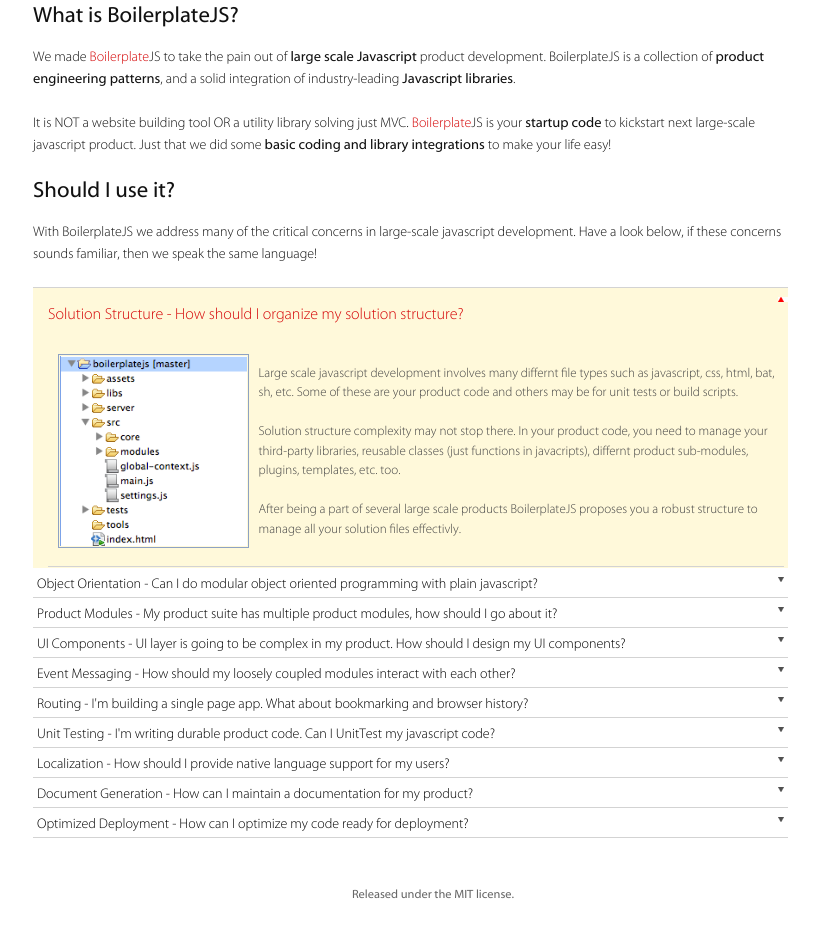
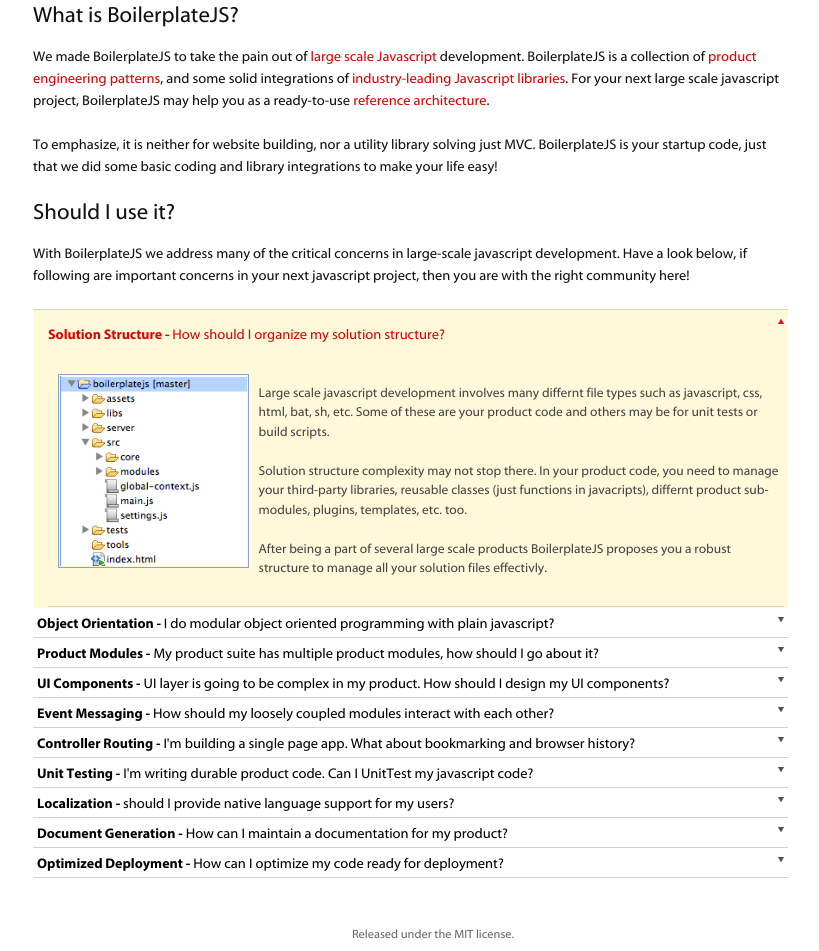
Before and after one commit to jamiebarrow/boilerplatejs-website, a plain HTML site: page index.html in a window 1280 px wide. Shown: the part 319-1270 px from the top of the page, without its empty margins (207-1026 px from the left). Before the commit the page ends 1230 px from the top, so only its background shows below. Drawn offline with Linux system fonts and the light colour scheme.

Commit message:
page styling touchups

```diff
--- a/css/Desktop.css
+++ b/css/Desktop.css
@@ -118,24 +118,28 @@
 	color: #d50607;
 }
 .meduimText {
+	font: normal 14px "MyriadWebProRegular" !important;
+	line-height: 22px !important;
+}
+.meduimTextLight {
 	font: normal 14px "MyriadProLightRegular" !important;
 	line-height: 22px !important;
 }
 .largeText {
-	font: normal 20px "MyriadProLightRegular" !important;
+	font: normal 20px "MyriadWebProRegular" !important;
 	line-height: 25px;
 }
 .lightColor {
 	color: #555555;
-	font-family: "MyriadProLightRegular" !important;
+	font-family: "MyriadWebProRegular" !important;
 }
 .redColorText {
 	color: #d50607;
 	font-size: inherit;
-	font-family: "MyriadProLightRegular" !important;
+	font-family: "MyriadWebProRegular" !important;
 }
 .boldText {
-	font-family: "MyriadWebProRegular";
+	font-family: "MyriadProSemiBold";
 	font-size: inherit;
 }
 .roundedBox {
@@ -215,17 +219,21 @@
 	background-position: right 9px;
 	cursor: pointer;
 }
+
+.emp {
+	font: 14px "MyriadProBold";
+}
 .panel .itemSelectedHeader a {
 	text-decoration: none;
 	color: #d50607;
-	font-size: 16px;
-	font-family: "MyriadProLightRegular";
+	font-size: 14px;
+	font-family: "MyriadWebProRegular";
 }
 .panel .header a {
 	text-decoration: none;
 	color: #000000;
 	font-size: 14px;
-	font-family: "MyriadProLightRegular";
+	font-family: "MyriadWebProRegular";
 }
 a.clickHeader {
 	display: block;
@@ -239,7 +247,7 @@
 	width: inherit !important;
 	font-size: 13px;
 	line-height: 150%;
-	font-family: "MyriadProLightRegular";
+	font-family: "MyriadWebProRegular";
 	position:relative;
 }
 .moreLink {
--- a/index.html
+++ b/index.html
@@ -58,10 +58,17 @@
 						What is BoilerplateJS?
 					</div>
 					<div class="meduimText ">
-						We made <span class="redColorText">Boilerplate</span>JS to take the pain out of <span class="boldText">large scale Javascript</span> product development. BoilerplateJS is a collection of <span class="boldText">product engineering patterns</span>, and a solid integration of industry-leading <span class="boldText">Javascript libraries</span>.
+						We made BoilerplateJS to take the pain out of
+						<span class="redColorText">large scale Javascript</span> development. BoilerplateJS
+						is a collection of <span class="redColorText">product engineering patterns</span>, and some solid
+						integrations of <span class="redColorText">industry-leading Javascript libraries</span>.
+						For your next large scale javascript project, BoilerplateJS may help you
+					    as a ready-to-use <span class="redColorText">reference architecture</span>.
 						<br />
 						<br />
-						It is NOT a website building tool OR a utility library solving just MVC. <span class="redColorText">Boilerplate</span>JS is your <span class="boldText">startup code</span> to kickstart next large-scale javascript product. Just that we did some <span class="boldText">basic coding and library integrations</span> to make your life easy!
+						To emphasize, it is neither for website building, nor a utility library solving just MVC.
+						BoilerplateJS is your startup code, just that we did some basic coding and library integrations
+						to make your life easy!
 						<br />
 						<br />
 					</div>
@@ -70,13 +77,14 @@
 					</div>
 					<div class="meduimText">
 						With BoilerplateJS we address many of the critical concerns in large-scale javascript development.
-						Have a look below, if these concerns sounds familiar, then we speak the same language!
+						Have a look below, if following are important concerns in your next javascript project,
+						then you are with the right community here!
 						<br/>
 						<br />
 					</div>
 					<ul id="accordion" class="panel">
 						<li class="itemSelectedHeader" >
-							<a href="#" class="clickHeader"> Solution Structure - How should I organize my solution structure?</a>
+							<a href="#" class="clickHeader"> <span class="emp">Solution Structure - </span> How should I organize my solution structure?</a>
 							<ul class="content">
 								<li>
 									<img  class="floatLeft" src="./images/content/solution-structure.png" border="1" height="190px" />
@@ -102,7 +110,7 @@
 							</ul>
 						</li>
 						<li class="header">
-							<a href="#" class="clickHeader"> Object Orientation - Can I do modular object oriented programming with plain javascript?</a>
+							<a href="#" class="clickHeader"> <span class="emp">Object Orientation - </span> I do modular object oriented programming with plain javascript?</a>
 							<ul class="content">
 								<li>
 									<img  class="floatRight" src="./images/content/oo-in-javascripts.png" />
@@ -132,7 +140,7 @@
 							</ul>
 						</li>
 						<li class="header">
-							<a href="#" class="clickHeader"> Product Modules - My product suite has multiple product modules, how should I go about it?</a>
+							<a href="#" class="clickHeader"> <span class="emp">Product Modules -</span> My product suite has multiple product modules, how should I go about it?</a>
 							<ul class="content">
 								<li>
 									<img  class="floatLeft" src="./images/content/product-suite.png" height="300px" />
@@ -160,7 +168,7 @@
 							</ul>
 						</li>
 						<li class="header">
-							<a href="#" class="clickHeader"> UI Components - UI layer is going to be complex in my product. How should I design my UI components?</a>
+							<a href="#" class="clickHeader"> <span class="emp">UI Components -</span> UI layer is going to be complex in my product. How should I design my UI components?</a>
 							<ul class="content">
 
 								<li>
@@ -198,7 +206,7 @@
 							</ul>
 						</li>
 						<li class="header">
-							<a href="#" class="clickHeader">Event Messaging - How should my loosely coupled modules interact with each other?</a>
+							<a href="#" class="clickHeader"><span class="emp">Event Messaging -</span> How should my loosely coupled modules interact with each other?</a>
 							<ul class="content">
 								<li>
 									<img  class="floatLeft" src="./images/content/event-mediation.png" height="180px"/>
@@ -222,7 +230,7 @@
 							</ul>
 						</li>
 						<li class="header">
-							<a href="#" class="clickHeader"> Routing - I'm building a single page app. What about bookmarking and browser history?</a>
+							<a href="#" class="clickHeader"> <span class="emp">Controller Routing - </span> I'm building a single page app. What about bookmarking and browser history?</a>
 							<ul class="content">
 								<li>
 									<img  class="floatRight" src="./images/content/url-routing.png" />
@@ -248,7 +256,7 @@
 						</li>
 
 						<li class="header">
-							<a href="#" class="clickHeader"> Unit Testing - I'm writing durable product code. Can I UnitTest my javascript code?</a>
+							<a href="#" class="clickHeader"> <span class="emp">Unit Testing - </span> I'm writing durable product code. Can I UnitTest my javascript code?</a>
 							<ul class="content">
 								<li>
 									<img  class="floatRight" src="./images/content/unit-testing.png" height="170px" />
@@ -268,7 +276,7 @@
 						</li>
 
 						<li class="header">
-							<a href="#" class="clickHeader"> Localization - How should I provide native language support for my users?</a>
+							<a href="#" class="clickHeader"> <span class="emp">Localization - </span> should I provide native language support for my users?</a>
 							<ul class="content">
 								<li>
 									<img  class="floatLeft" src="./images/content/localizations.png" width="250px" />
@@ -284,7 +292,7 @@
 						</li>
 
 						<li class="header">
-							<a href="#" class="clickHeader"> Document Generation - How can I maintain a documentation for my product?</a>
+							<a href="#" class="clickHeader"> <span class="emp">Document Generation -</span> How can I maintain a documentation for my product?</a>
 							<ul class="content">
 								<li>
 									<img  class="floatLeft" src="./images/content/annotated-method.png" border="1" height="99px" />
@@ -307,7 +315,7 @@
 						</li>
 
 						<li class="header">
-							<a href="#" class="clickHeader"> Optimized Deployment - How can I optimize my code ready for deployment?</a>
+							<a href="#" class="clickHeader"> <span class="emp">Optimized Deployment -</span> How can I optimize my code ready for deployment?</a>
 							<ul class="content">
 								<li>
 									<img  class="floatRight" src="./images/content/optimizer.png" style="height:150px"/>
```
Also changed, not shown: images/content/unit-testing.png.
